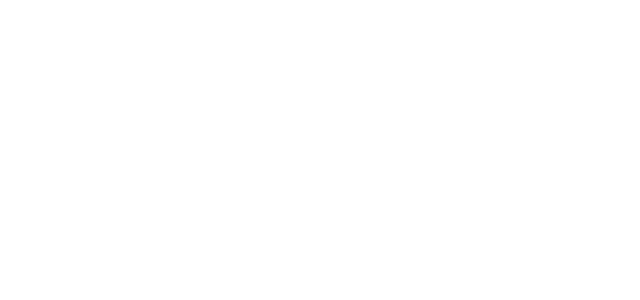
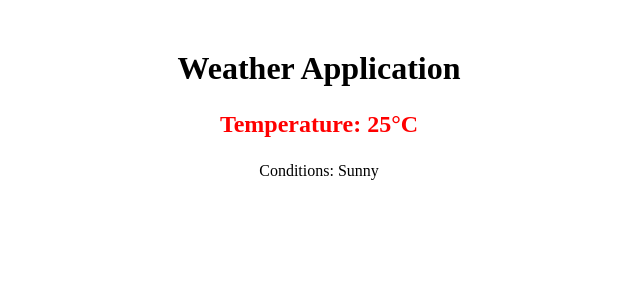
Before and after one commit to acciojob/conditional-weather-report-ritikchhimwal, a React app: page / in a window 1280 px wide. Shown: the top 300 px of the page, without its empty margins (321-961 px from the left). Built offline with nearby package versions, Linux system fonts and the light colour scheme.

Commit message:
Update App.js

```diff
--- a/src/components/App.js
+++ b/src/components/App.js
@@ -1,13 +1,21 @@
-
-import React from "react";
+import WeatherDisplay from "./WeatherDisplay";
+import React, { useState, useEffect } from "react";
 import './../styles/App.css';
 
 const App = () => {
+  const [weather, setWeather] = useState({ temperature: 0, conditions: "" });
+
+  useEffect(() => {
+    const weatherInput = { temperature: 25, conditions: "Sunny" };
+    setWeather(weatherInput);
+  }, []);
+
   return (
-    <div>
-        {/* Do not remove the main div */}
+    <div style={{ textAlign: "center", marginTop: "50px" }}>
+      <h1>Weather Application</h1>
+      <WeatherDisplay weather={weather} />
     </div>
-  )
-}
+  );
+};
 
 export default App
```
